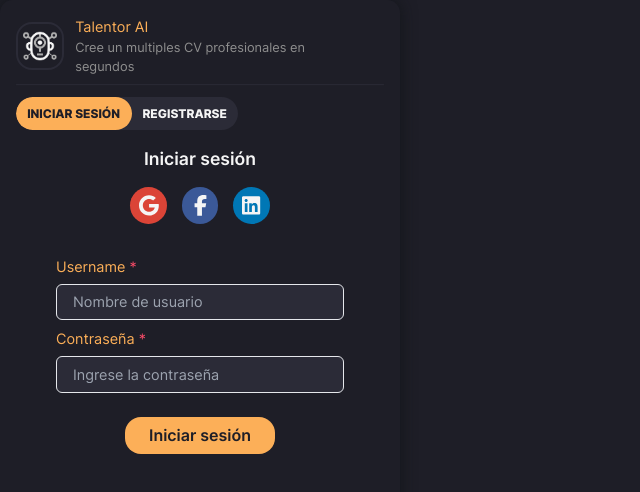
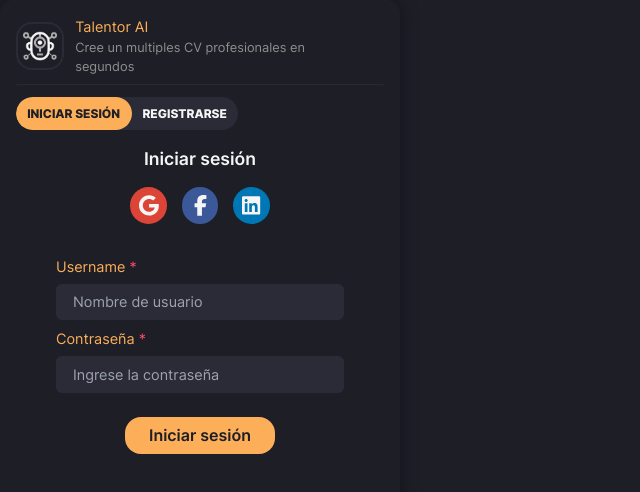
Before and after one commit to talentor-ai/navigator_extension, a React (Vite) app: page /#/auth/login in a window 1280 px wide. Shown: the top 492 px of the page, without its empty margins (0-640 px from the left). Built offline with nearby package versions, Linux system fonts and the light colour scheme.

Commit message:
TAI-50 Refactors

```diff
--- a/src/Apps/PopUp/components/FormComponent/components/Input.tsx
+++ b/src/Apps/PopUp/components/FormComponent/components/Input.tsx
@@ -18,9 +18,9 @@
   const [isFocused, setIsFocused] = useState(false);
 
   const borderColor = () => {
-    if (errorMessage) return 'border-errorColor';
-    if (isFocused) return 'border-tertiary';
-    return 'border-transparent';
+    if (errorMessage) return 'ik-border-errorColor';
+    if (isFocused) return 'ik-border-tertiary';
+    return 'ik-border-transparent';
   };
 
   return (
--- a/src/Apps/PopUp/components/FormComponent/components/Textarea.tsx
+++ b/src/Apps/PopUp/components/FormComponent/components/Textarea.tsx
@@ -18,9 +18,9 @@
   const [isFocused, setIsFocused] = useState(false);
 
   const borderColor = () => {
-    if (errorMessage) return 'border-errorColor';
-    if (isFocused) return 'border-tertiary';
-    return 'border-transparent';
+    if (errorMessage) return 'ik-border-errorColor';
+    if (isFocused) return 'ik-border-tertiary';
+    return 'ik-border-transparent';
   };
 
   return (
--- a/src/Apps/PopUp/components/KebabMenu/index.tsx
+++ b/src/Apps/PopUp/components/KebabMenu/index.tsx
@@ -33,7 +33,7 @@
               <li
                 key={index}
                 className="ik-px-4 ik-py-2 ik-border-b ik-border-txt3 ik-border-opacity-50 ik-last:border-none
-               hover:text-txt2 cursor-pointer"
+               hover:ik-text-txt2 ik-cursor-pointer"
                 onClick={() => {
                   action();
                   onClose();
--- a/src/Apps/PopUp/pages/Profile/Screens/EditProfileList.tsx
+++ b/src/Apps/PopUp/pages/Profile/Screens/EditProfileList.tsx
@@ -27,7 +27,9 @@
       <FormComponent
         className="my-8 flex flex-col justify-center w-full px-4"
         fieldProps={jobProfileFields}
-        onSubmit={() => {}}
+        onSubmit={(form) => {
+          console.log(form);
+        }}
         onCancel={() => {}}
         onWatch={() => {}}
         defaultValues={{}}
```
